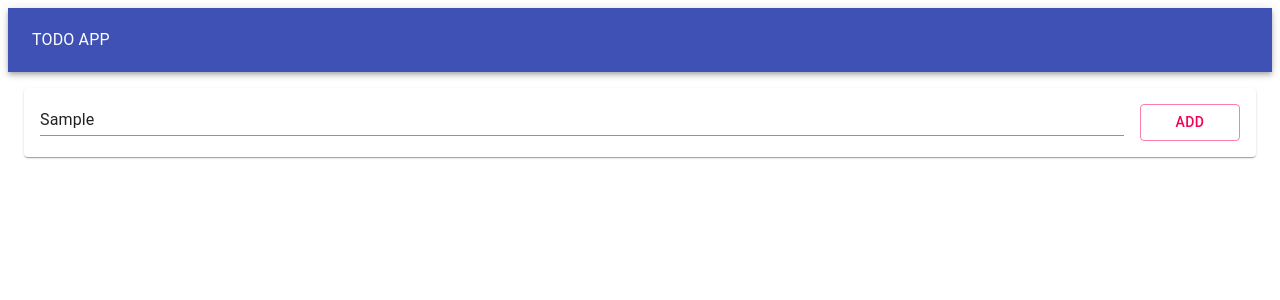
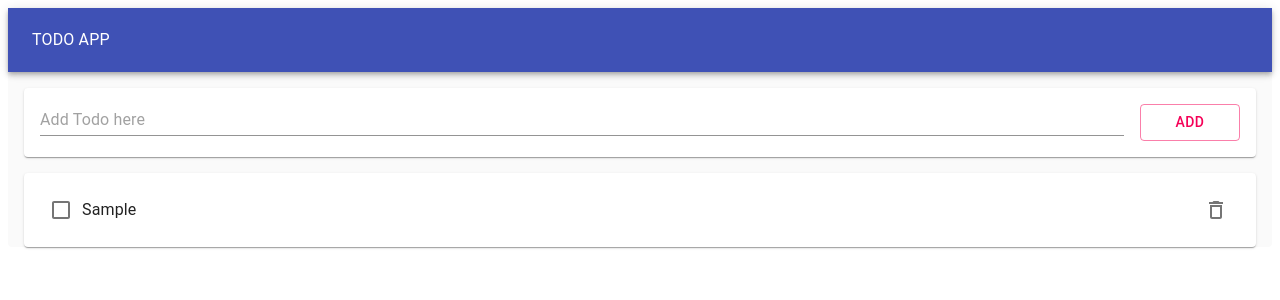
Before and after one commit to sjamesexamsoft/learnRedux, a React (Create React App) app: page / in a window 1280 px wide. Both pictures are taken after typing "Sample" into the empty fields and a click on the button "ADD". Shown: the top 300 px of the page. Built offline with nearby package versions, Linux system fonts and the light colour scheme.

Commit message:
added to do list and custom hooks

```diff
--- a/package.json
+++ b/package.json
@@ -7,6 +7,7 @@
     "@material-ui/icons": "^4.0.1",
     "react": "^16.8.6",
     "react-dom": "^16.8.6",
+    "react-memo": "^0.3.1",
     "react-scripts": "3.0.1"
   },
   "scripts": {
--- a/src/App.js
+++ b/src/App.js
@@ -1,20 +1,39 @@
-import React from 'react';
-//import './App.css';
-import './components/AddToDo';
-import Layout from './components/Layout';
-import AddToDo from './components/AddToDo';
+//import "./styles.css";
 
-function App() {
+import React, { memo } from "react";
+//import ReactDOM from "react-dom";
+
+import { useInputValue, useTodos } from "./custom-hooks";
+
+import Layout from "./components/Layout";
+
+import AddTodo from "./components/AddToDo";
+import TodoList from "./components/ToDoList"
+
+const TodoApp = memo(props => {
+  const { inputValue, changeInput, clearInput, keyInput } = useInputValue();
+  const { todos, addTodo, checkTodo, removeTodo } = useTodos();
+
+  const clearInputAndAddTodo = _ => {
+    clearInput();
+    addTodo(inputValue);
+  };
+
   return (
-    <div>
-      <header>
-      </header>
-      <main>
-        <Layout />
-        <AddToDo />
-      </main>
-    </div>
+    <Layout>
+      <AddTodo
+        inputValue={inputValue}
+        onInputChange={changeInput}
+        onButtonClick={clearInputAndAddTodo}
+        onInputKeyPress={event => keyInput(event, clearInputAndAddTodo)}
+      />
+      <TodoList
+        items={todos}
+        onItemCheck={idx => checkTodo(idx)}
+        onItemRemove={idx => removeTodo(idx)}
+      />
+    </Layout>
   );
-}
+});
 
-export default App;
+export default TodoApp;
--- /dev/null
+++ b/src/components/ToDoList.js
@@ -0,0 +1,25 @@
+import React, { memo } from 'react';
+import { List, Paper } from '@material-ui/core';
+import TodoListItem from './ToDoListItem';
+
+const TodoList = memo(props => (
+  <>
+    {props.items.length > 0 && (
+      <Paper style={{ margin: 16 }}>
+        <List style={{ overflow: 'scroll' }}>
+          {props.items.map((todo, idx) => (
+            <TodoListItem
+              {...todo}
+              key={`TodoItem.${idx}`}
+              divider={idx !== props.items.length - 1}
+              onButtonClick={() => props.onItemRemove(idx)}
+              onCheckBoxToggle={() => props.onItemCheck(idx)}
+            />
+          ))}
+        </List>
+      </Paper>
+    )}
+  </>
+));
+
+export default TodoList;
--- a/src/components/ToDoListItem.js
+++ b/src/components/ToDoListItem.js
@@ -1,7 +1,6 @@
 import React, { memo } from 'react';
 
 import {
-  List,
   ListItem,
   Checkbox,
   IconButton,
--- /dev/null
+++ b/src/custom-hooks.js
@@ -0,0 +1,51 @@
+import { useState } from "react";
+
+export const useInputValue = (initialValue = "") => {
+  const [inputValue, setInputValue] = useState(initialValue);
+
+  return {
+    inputValue,
+    changeInput: event => setInputValue(event.target.value),
+    clearInput: () => setInputValue(""),
+    keyInput: (event, callback) => {
+      if (event.which === 13 || event.keyCode === 13) {
+        callback(inputValue);
+        return true;
+      }
+
+      return false;
+    }
+  };
+};
+
+export const useTodos = (initialValue = []) => {
+  const [todos, setTodos] = useState(initialValue);
+
+  return {
+    todos,
+    addTodo: text => {
+      if (text !== "") {
+        setTodos(
+          todos.concat({
+            text,
+            checked: false
+          })
+        );
+      }
+    },
+    checkTodo: idx => {
+      setTodos(
+        todos.map((todo, index) => {
+          if (idx === index) {
+            todo.checked = !todo.checked;
+          }
+
+          return todo;
+        })
+      );
+    },
+    removeTodo: idx => {
+      setTodos(todos.filter((todo, index) => idx !== index));
+    }
+  };
+};
```
